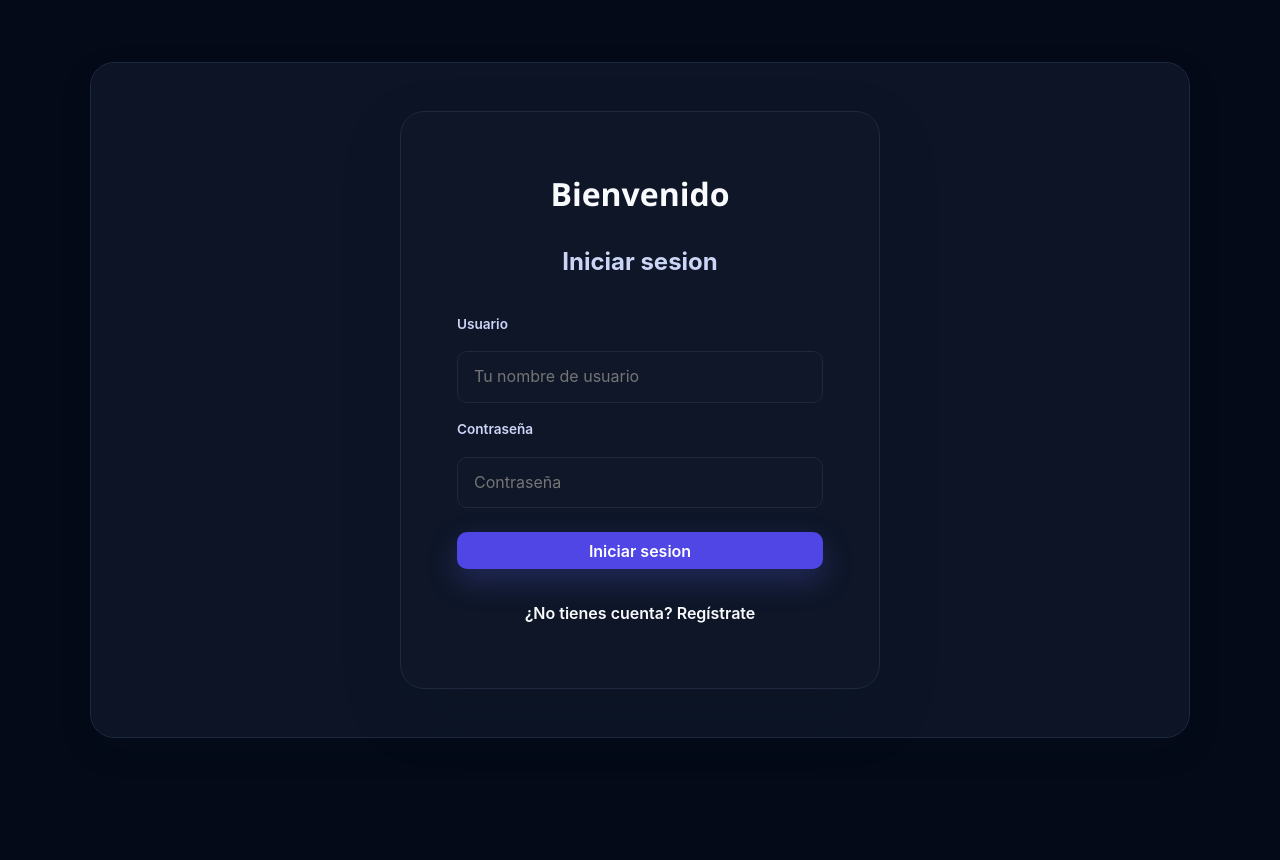
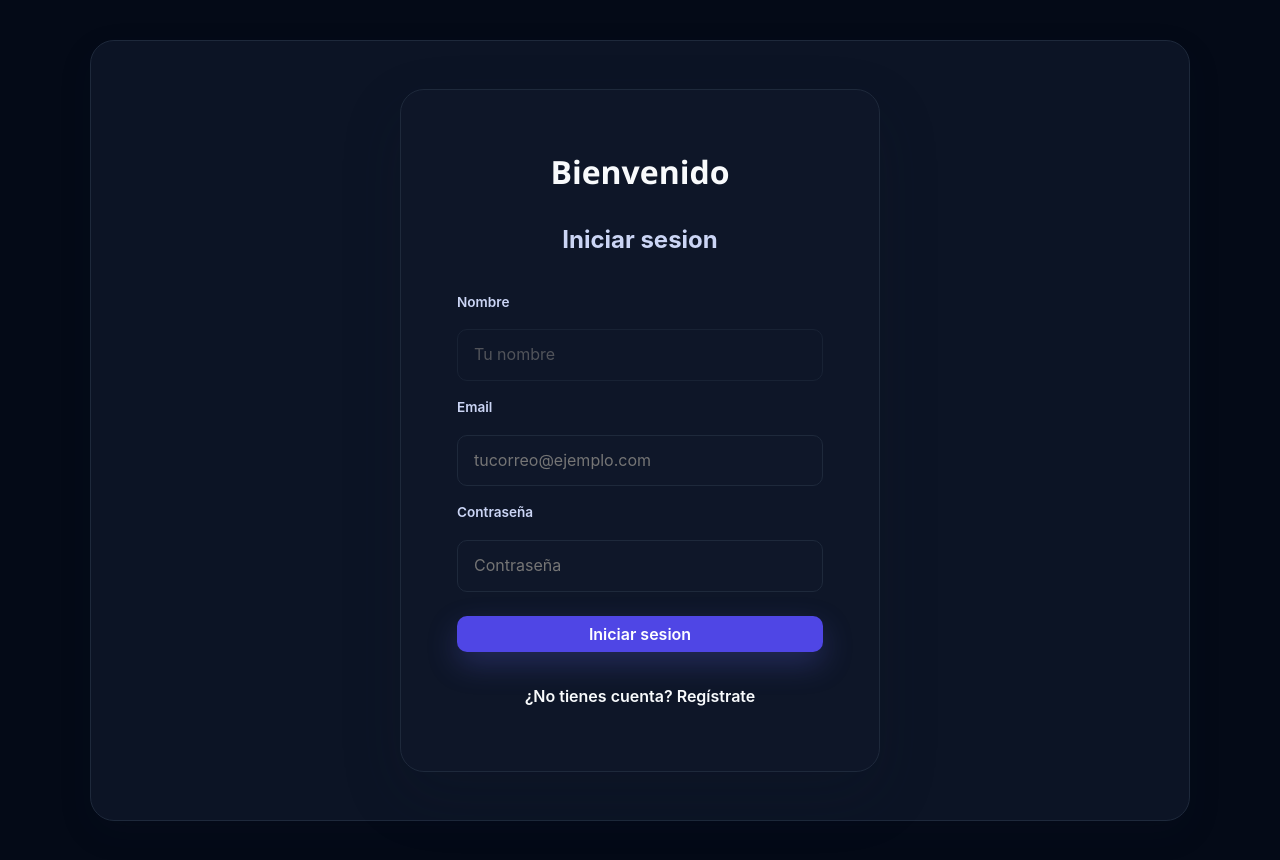
Before and after one commit to kevuxxi/comments-app, a React (Vite) app: page /login in a window 1280 px wide. Before the commit the page ends 800 px from the top, so only its background shows below. Built offline with nearby package versions, Linux system fonts and the light colour scheme; no server answers.

Commit message:
🔗 chore(env): set Railway base URL without /api

```diff
--- a/src/components/CommentCard.jsx
+++ b/src/components/CommentCard.jsx
@@ -1,13 +1,31 @@
 import { useMemo } from "react";
-import { useDispatch } from "react-redux";
+import { useDispatch, useSelector } from "react-redux";
 import { likeCommentRequest } from "../features/comments/commentsSlice";
 
-const CommentCard = ({ comment, isLiking = false }) => {
+const selectCurrentUserId = (state) => {
+    const user = state?.auth?.user;
+    return (
+        user?.id ??
+        user?.user_id ??
+        user?.userId ??
+        user?.userID ??
+        user?.profile?.id ??
+        null
+    );
+};
+
+const CommentCard = ({ comment, isLiking = false, currentUserId }) => {
     const dispatch = useDispatch();
+    const fallbackUserId = useSelector(selectCurrentUserId);
 
-    const commentId = comment?._id ?? comment?.id;
-    const username = comment?.user ?? "An\u00F3nimo";
+    const activeUserId = currentUserId ?? fallbackUserId;
+
+    const commentId = comment?.id ?? comment?._id ?? comment?.comment_id ?? null;
+    const username =
+        comment?.user ??
+        (comment?.userId ? `Usuario #${comment.userId}` : "Anónimo");
     const likes = comment?.likes ?? 0;
+    const dislikes = comment?.dislikes ?? 0;
 
     const initials = useMemo(() => {
         if (!username) {
@@ -17,10 +35,16 @@ const CommentCard = ({ comment, isLiking = false }) => {
     }, [username]);
 
     const handleSendLikes = () => {
-        if (!commentId) {
+        if (!commentId || !activeUserId) {
             return;
         }
-        dispatch(likeCommentRequest(commentId));
+        dispatch(
+            likeCommentRequest({
+                commentId,
+                userId: activeUserId,
+                reaction: "like",
+            })
+        );
     };
 
     return (
@@ -32,7 +56,10 @@ const CommentCard = ({ comment, isLiking = false }) => {
                 <header className="comment-card__header">
                     <span className="comment-card__user">{username}</span>
                     <span className="comment-card__likes" aria-live="polite">
-                        {likes} {likes === 1 ? "like" : "likes"}
+                        <span className="comment-card__likes-count">?? {likes}</span>
+                        {dislikes > 0 && (
+                            <span className="comment-card__dislikes"> · ?? {dislikes}</span>
+                        )}
                     </span>
                 </header>
                 <p className="comment-card__text">{comment?.text ?? ""}</p>
@@ -41,9 +68,9 @@ const CommentCard = ({ comment, isLiking = false }) => {
                         type="button"
                         className="btn btn--ghost comment-card__like-btn"
                         onClick={handleSendLikes}
-                        disabled={isLiking}
+                        disabled={!activeUserId || isLiking}
                     >
-                        {isLiking ? "Procesando..." : "\u2764\uFE0F Like"}
+                        {isLiking ? "Procesando..." : "?? Like"}
                     </button>
                 </div>
             </div>
--- a/src/pages/LoginPage.jsx
+++ b/src/pages/LoginPage.jsx
@@ -8,18 +8,19 @@ const LoginPage = () => {
     const dispatch = useDispatch();
     const navigate = useNavigate();
     const { loading, error, token } = useSelector((state) => state.auth);
-    const [username, setUsername] = useState("");
+    const [name, setName] = useState("");
+    const [email, setEmail] = useState("");
     const [password, setPassword] = useState("");
     const [isRegisterMode, setIsRegisterMode] = useState(false);
 
     const handleLogin = (event) => {
         event.preventDefault();
-        dispatch(loginRequest({ username, password }));
+        dispatch(loginRequest({ email, password }));
     };
 
     const handleRegister = (event) => {
         event.preventDefault();
-        dispatch(registerRequest({ username, password }));
+        dispatch(registerRequest({ name, email, password }));
     };
 
     useEffect(() => {
@@ -54,17 +55,32 @@ const LoginPage = () => {
                     className="auth-form"
                     onSubmit={isRegisterMode ? handleRegister : handleLogin}
                 >
-                    <label className="auth-form__label" htmlFor="username">
-                        Usuario
+                    <label className="auth-form__label" htmlFor="name">
+                        Nombre
                     </label>
                     <input
-                        id="username"
+                        id="name"
                         className="auth-form__input"
                         type="text"
-                        placeholder="Tu nombre de usuario"
-                        value={username}
-                        onChange={(event) => setUsername(event.target.value)}
-                        autoComplete="username"
+                        placeholder="Tu nombre"
+                        value={name}
+                        onChange={(event) => setName(event.target.value)}
+                        autoComplete="name"
+                        required
+                        disabled={!isRegisterMode}
+                    />
+
+                    <label className="auth-form__label" htmlFor="email">
+                        Email
+                    </label>
+                    <input
+                        id="email"
+                        className="auth-form__input"
+                        type="email"
+                        placeholder="tucorreo@ejemplo.com"
+                        value={email}
+                        onChange={(event) => setEmail(event.target.value)}
+                        autoComplete="email"
                         required
                     />
 
--- a/src/services/authService.js
+++ b/src/services/authService.js
@@ -2,7 +2,7 @@ import axiosInstance from "./axiosInstance";
 
 export const registerUser = async (data) => {
     try {
-        return await axiosInstance.post('/register', data);
+        return await axiosInstance.post('/users/register', data);
     } catch (error) {
         console.error('Error al registrarse:', error);
         throw error;
@@ -12,9 +12,9 @@ export const registerUser = async (data) => {
 
 export const loginUser = async (data) => {
     try {
-        return await axiosInstance.post('/login', data)
+        return await axiosInstance.post('/users/login', data)
     } catch (error) {
-        console.error('Error al iniciar sesión:', error);
+        console.error('Error al iniciar sesiÃ³n:', error);
         throw error;
     }
 }
--- a/src/services/axiosInstance.js
+++ b/src/services/axiosInstance.js
@@ -1,6 +1,6 @@
 import axios from "axios";
 
-const baseURL = import.meta.env.VITE_API_URL ?? "http://localhost:3000/api";
+const baseURL = import.meta.env.VITE_API_URL ?? "http://comments-app-production-2943.up.railway.app";
 
 const axiosInstance = axios.create({
     baseURL,
```
Also changed, not shown: 2 other files (tests, documents, lock files or other folders).
